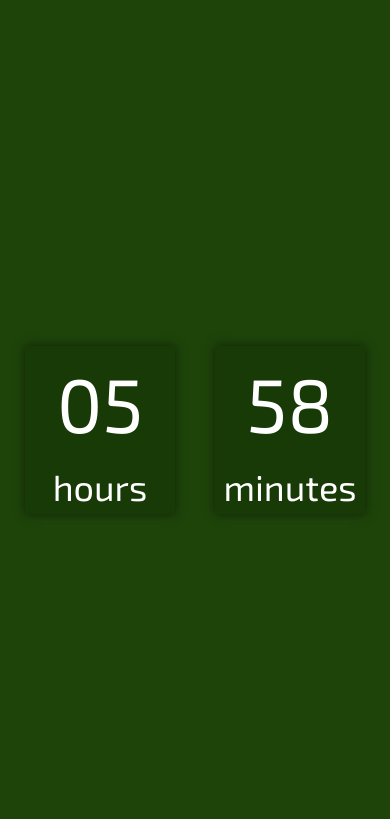
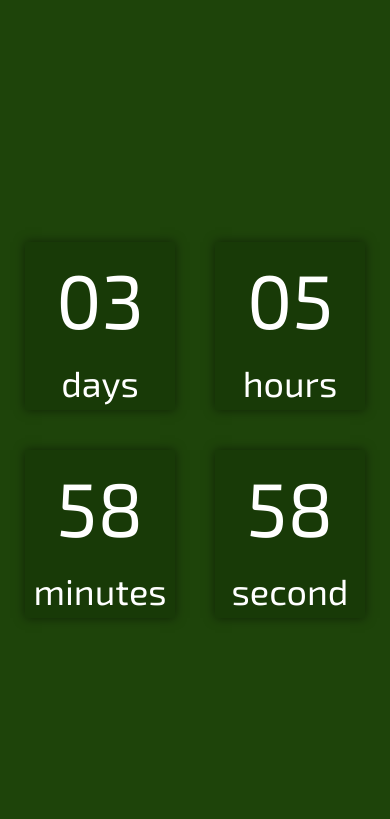
Before and after one commit to LyubomyrKl/features, a PHP site: page / in a window 390 px wide. Shown: the part 5254-6073 px from the top of the page. Run offline with PHP 8.4, Linux system fonts and the light colour scheme.

Commit message:
adopted timer for phone

```diff
--- a/css/style.css
+++ b/css/style.css
@@ -772,11 +772,14 @@
 }
 
 .timer__inner {
-  width: 100%;
+  max-width: 100%;
   margin: auto 0;
   display: -webkit-box;
   display: -ms-flexbox;
   display: flex;
+  -webkit-box-align: center;
+      -ms-flex-align: center;
+          align-items: center;
   -webkit-box-pack: center;
       -ms-flex-pack: center;
           justify-content: center;
@@ -798,7 +801,7 @@
   -webkit-box-direction: normal;
       -ms-flex-direction: column;
           flex-direction: column;
-  margin: 0 20px;
+  margin: 20px;
   -webkit-box-shadow: 0 0 10px rgba(0, 0, 0, 0.5);
           box-shadow: 0 0 10px rgba(0, 0, 0, 0.5);
   background-color: #183a07;
@@ -826,7 +829,7 @@
   }
 }
 
-@media (max-width: 1350px) and (max-width: 1024px) {
+@media (max-width: 1024px) {
   .menu {
     width: 35%;
     height: 100%;
@@ -873,9 +876,15 @@
   }
 }
 
-@media (max-width: 1350px) and (max-width: 768px) {
+@media (max-width: 768px) {
   .menu {
     width: 65%;
+  }
+  .timer__inner {
+    max-width: 560px;
+    min-width: 380px;
+    -ms-flex-wrap: wrap;
+        flex-wrap: wrap;
   }
   .potrfolio .portfolio-btn {
     border-radius: 50%;
--- a/scss/style.scss
+++ b/scss/style.scss
@@ -589,9 +589,10 @@
 .timer{
   background-color: rgb(30, 68, 10);
   &__inner{
-    width: 100%;
+    max-width: 100%;
     margin: auto 0;
     display: flex ;
+    align-items: center;
     justify-content: center;
   }
   &__block{
@@ -601,7 +602,7 @@
     justify-content: center;
     align-items: center;
     flex-direction: column;
-    margin: 0 20px;
+    margin: 20px;
     box-shadow: 0 0 10px rgba(0,0,0,0.5);
     background-color: rgb(24, 58, 7);
     span{
@@ -620,6 +621,7 @@
       max-width: 1050px;
     }
 
+  }
 }
 
 
@@ -682,6 +684,12 @@
   }
 
 
+  .timer__inner{
+    max-width: 560px;
+    min-width: 380px;
+    flex-wrap: wrap;
+  }
+
   .potrfolio{
     .portfolio-btn{
       border-radius: 50%;
@@ -694,5 +702,4 @@
 
   }
 
-}
-}
+};
```
